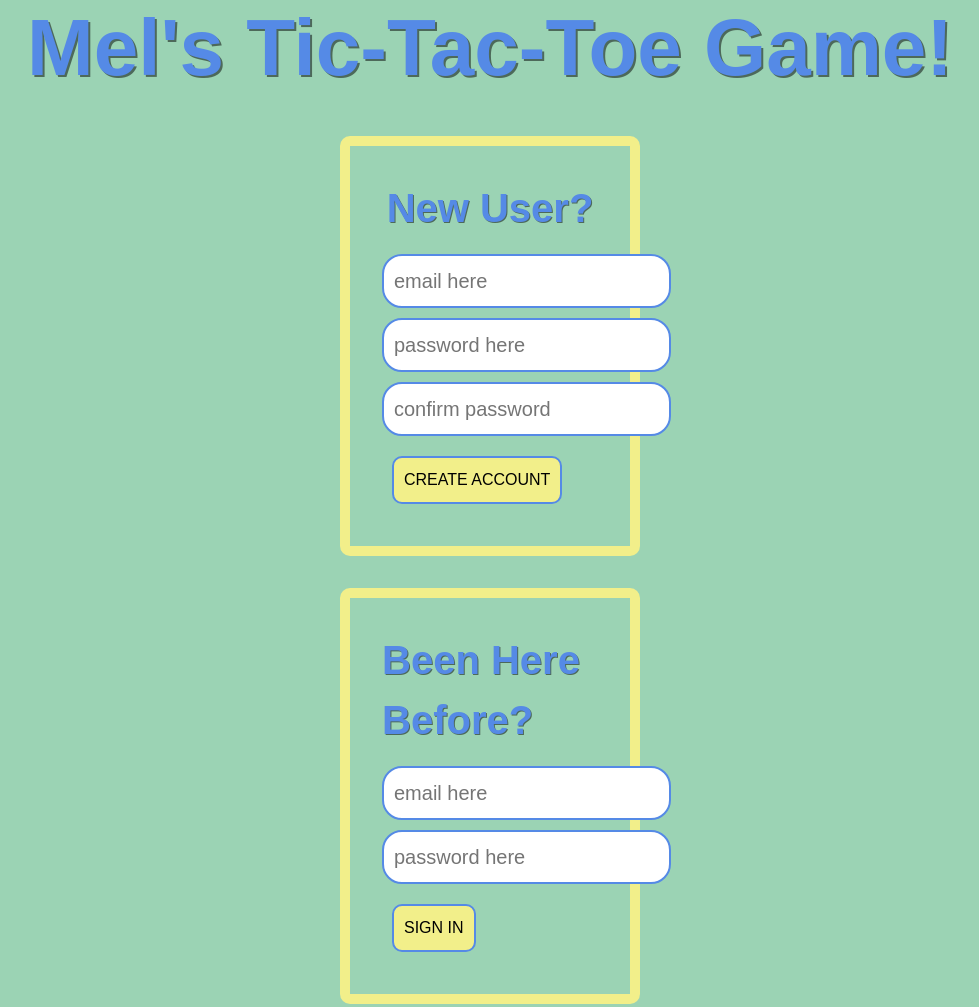
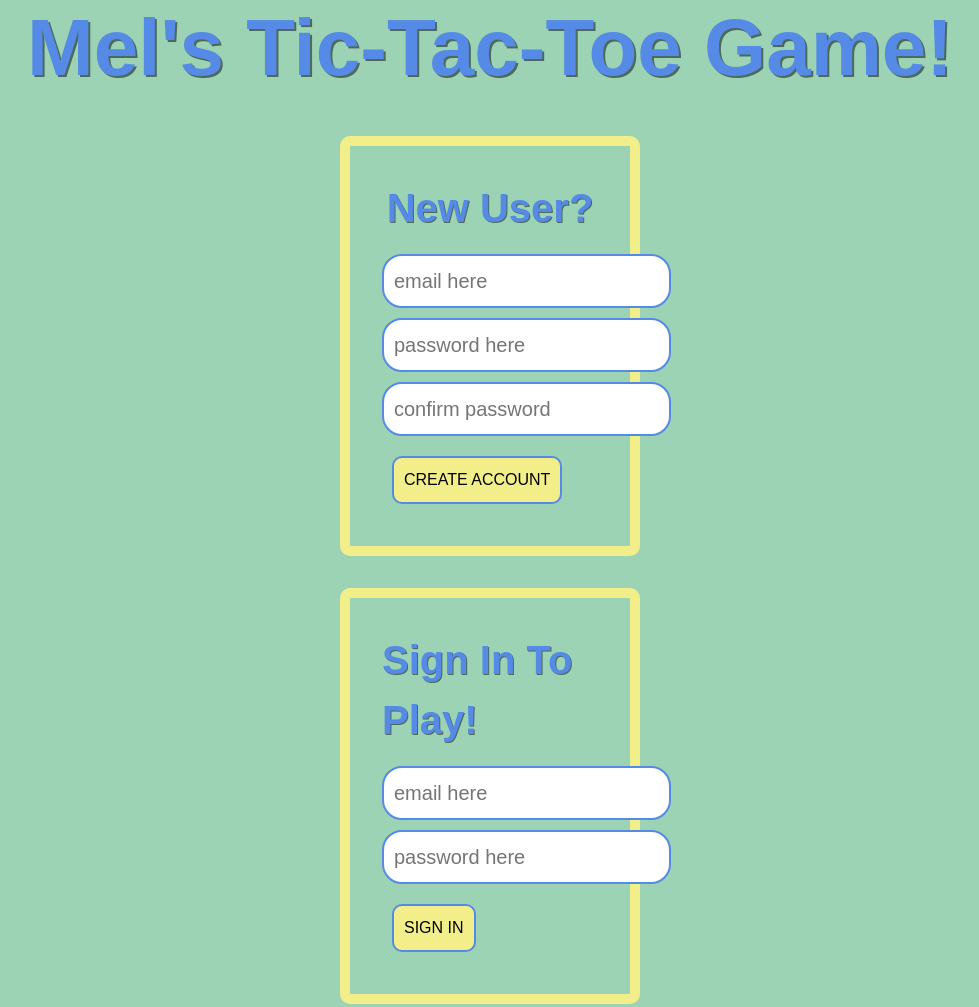
Before and after one commit to MelNesbitt12/mel-nesbitt-tictactoe-client, a website built with webpack: page index.html in a window 1280 px wide. Shown: the whole page, without its empty margins (150-1129 px from the left). Built offline with nearby package versions, Linux system fonts and the light colour scheme.

Commit message:
Removed commented-out code and updated README

```diff
--- a/assets/scripts/auth/ui.js
+++ b/assets/scripts/auth/ui.js
@@ -15,7 +15,6 @@ const signUpFailure = function () {
 const signInSuccess = function (response) {
   $('#message').text('Welcome! Click Play New Game to get started.')
   store.user = response.user
-  console.log('token :', store.user.token)
   $('.authenticated').show()
   $('.unauthenticated').hide()
   $('.space, #update-game').text('')
--- a/assets/scripts/game/events.js
+++ b/assets/scripts/game/events.js
@@ -14,7 +14,8 @@ let isTie = false // set isTie to false as default
 const onGameCreate = function (event) {
   event.preventDefault()
 
-  // reset the global variables for a new game
+  // reset the global variables for a new game - the function that updates the board needs to be
+  // able to reach these whenever a move is successfully made
   isTie = false
   cellValue = 'X'
 
@@ -30,7 +31,6 @@ const onGameUpdate = function (event) {
   const clickedCell = event.target
 
   // check whether space is occupied OR game is over
-  //
   const cellOccupied = isOccupied(clickedCell)
   if (cellOccupied === true) {
     $('#update-game').html('Space taken - you can\'t click here')
@@ -49,8 +49,8 @@ const onGameUpdate = function (event) {
     store.game.cells[cellIndex] = cellValue
 
     // check to see if the game is over - will return X, O, Tie or ''
+    let isOver = false
     const winner = gameLogic.getWinner(store.game.cells)
-    let isOver = false
     // if getWinner returns X, O or Tie, the game is over
     if (winner === 'X' || winner === 'O' || winner === 'Tie') {
       isOver = true
--- a/index.html
+++ b/index.html
@@ -12,7 +12,8 @@
       <script src="public/application.js" type="text/javascript" charset="utf-8" defer></script>
     </head>
     <body>
-      <h1>Mel's Tic-Tac-Toe Game!</h1>
+
+    <h1>Mel's Tic-Tac-Toe Game!</h1>
 
       <p id="message" class="not-started"></p>
 
@@ -25,14 +26,13 @@
         </form>
 
         <form id="sign-in" class="unauthenticated not-started">
-          <p id="returning-user">Been Here Before?</p>
+          <p id="returning-user">Sign In To Play!</p>
           <input name="credentials[email]" placeholder="email here" type="email">
           <input name="credentials[password]" placeholder="password here" type="password">
           <button id="sign-in-button" type="submit">Sign In</button>
         </form>
 
         <form id="change-password" class="authenticated">
-          <!-- <p id="user-password">Change Password Here</p> -->
           <input name="passwords[old]" placeholder="old password" type="password">
           <input name="passwords[new]" placeholder="new password" type="password">
           <button id="password" type="submit">Change Password</button>
```
Also changed, not shown: assets/styles/index.scss (+0 -10 lines), README.md.
